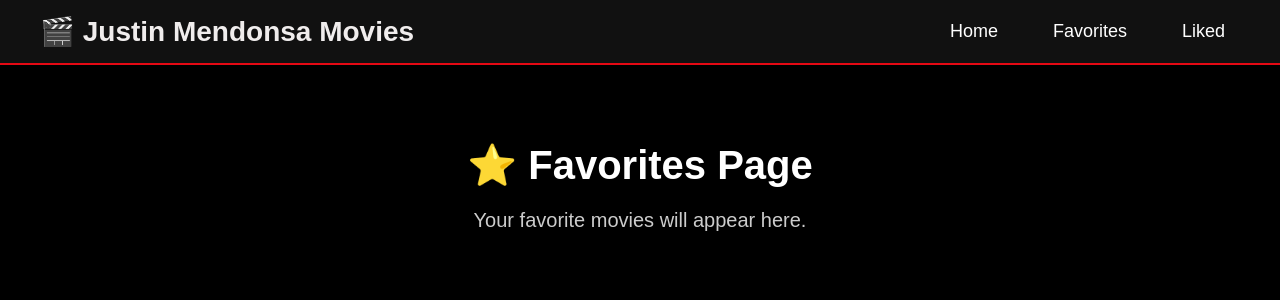
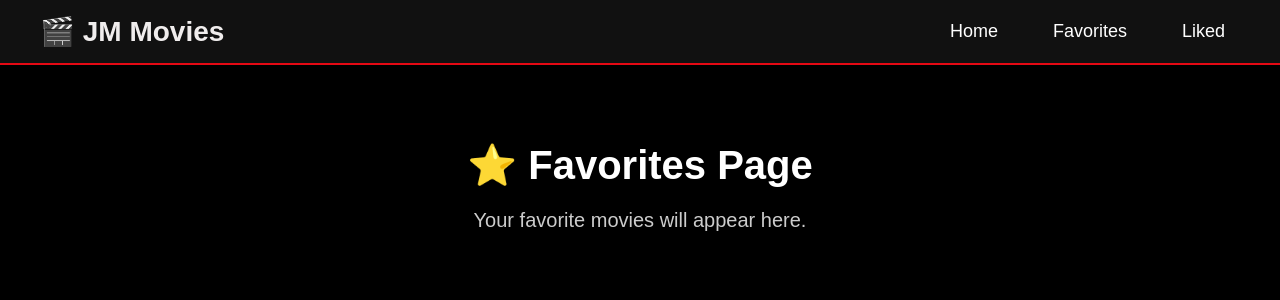
Before and after one commit to justinmendonsa2004/Book-Movie-shows, a React (Vite) app: page /Favorites in a window 1280 px wide. Shown: the top 300 px of the page. Built offline with nearby package versions, Linux system fonts and the light colour scheme.

Commit message:
updatecode3

```diff
--- a/src/pages/Favorites.jsx
+++ b/src/pages/Favorites.jsx
@@ -5,7 +5,7 @@ const Favorites = () => {
   return (
     <div>
       <nav className="navbar">
-        <h1 className="logo">🎬 Justin Mendonsa Movies</h1>
+        <h1 className="logo">🎬 JM Movies</h1>
 
         <ul className="nav-links">
           <li>
--- a/src/pages/Liked.jsx
+++ b/src/pages/Liked.jsx
@@ -5,7 +5,7 @@ const Liked = () => {
   return (
     <div>
       <nav className="navbar">
-        <h1 className="logo">🎬 Justin Mendonsa Movies</h1>
+        <h1 className="logo">🎬 JM Movies</h1>
         <ul className="nav-links">
           <li>
             <Link to="/"> Home </Link>
```
